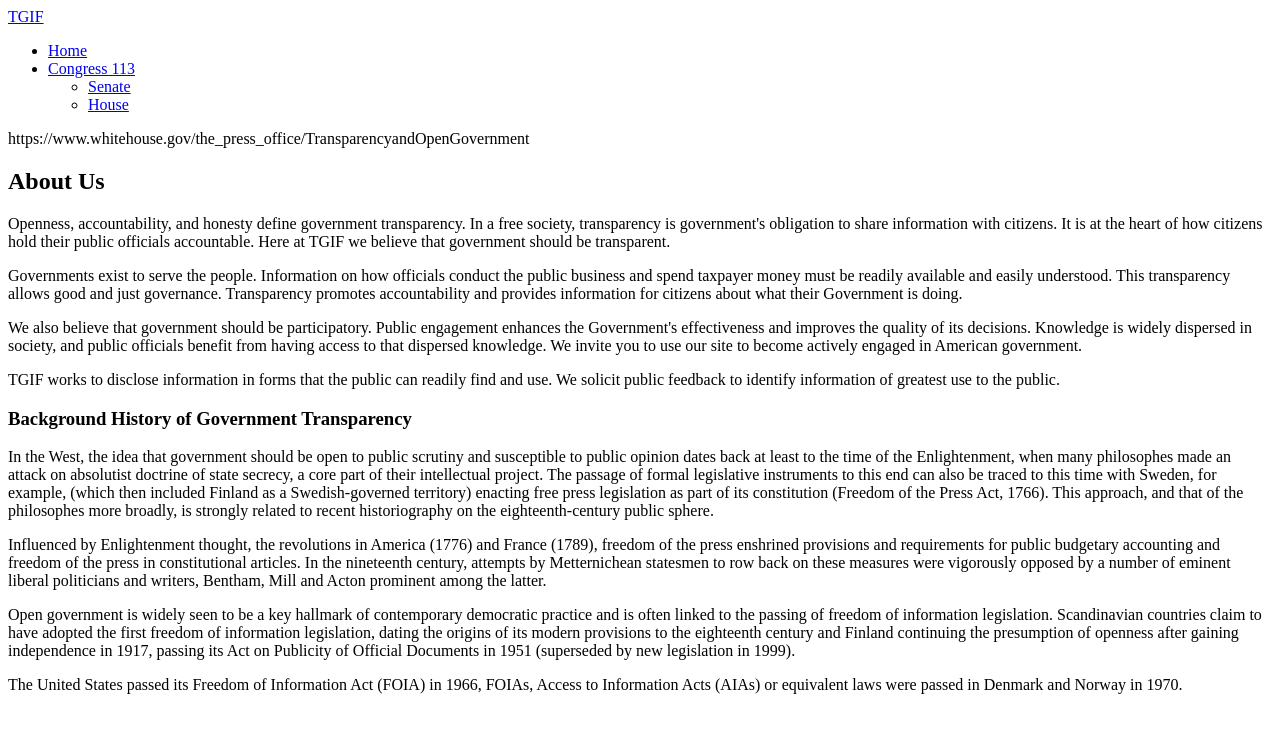
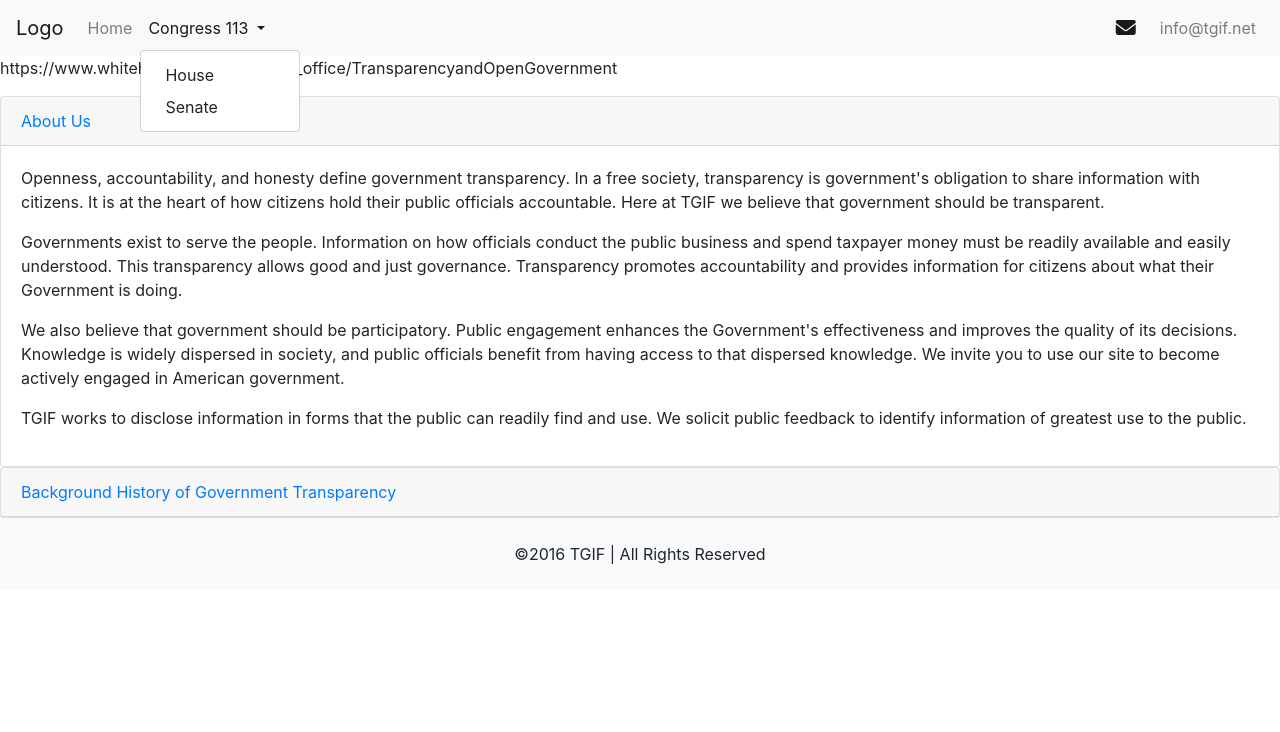
Before and after one commit to bshyn/Mindhub, a plain HTML site: page tarea6/home-starter-page.html in a window 1280 px wide. Both pictures are taken after a click on the link "Congress 113". Drawn offline with nearby package versions, Linux system fonts and the light colour scheme.

Commit message:
Update home-starter-page.html

```diff
--- a/tarea6/home-starter-page.html
+++ b/tarea6/home-starter-page.html
@@ -1,26 +1,44 @@
 <!DOCTYPE html>
 <html lang="en">
+
 <head>
-
+  <meta charset="utf-8">
+  <meta name="viewport" content="width=device-width, initial-scale=1, shrink-to-fit=no">
+  <title>Hola Mundo</title>
+  <link rel="stylesheet" href="https://stackpath.bootstrapcdn.com/bootstrap/4.3.1/css/bootstrap.min.css"
+    integrity="sha384-ggOyR0iXCbMQv3Xipma34MD+dH/1fQ784/j6cY/iJTQUOhcWr7x9JvoRxT2MZw1T" crossorigin="anonymous">
+  <script src="https://kit.fontawesome.com/49ebfdf3e1.js" crossorigin="anonymous"></script>
 </head>
 
 <body>
-         <nav>
-          <div>
-            <div>
-              <a href="#">TGIF</a>
+  <nav class="navbar navbar-expand-sm bg-light navbar-light">
+    <!-- Brand -->
+    <a class="navbar-brand" href="#">Logo</a>
+
+    <!-- Links -->
+    <ul class="navbar-nav">
+      <li class="nav-item">
+        <a class="nav-link" href="#">Home</a>
+      </li>
+      <!-- Dropdown -->
+      <li class="nav-item dropdown">
+        <a class="nav-link dropdown-toggle" href="#" id="navbardrop" data-toggle="dropdown">
+          Congress 113
+        </a>
+        <div class="dropdown-menu">
+          <a class="dropdown-item" href="house-starter-page.html">House</a>
+          <a class="dropdown-item" href="senate-starter-page.html">Senate</a>
         </div>
-            <ul >
-              <li><a href="#">Home</a></li>
-              <li >
-                <a href="#">Congress 113</a>
-                <ul >
-                  <li><a href="#">Senate</a></li>
-                  <li><a href="#">House</a></li>
-                </ul>
       </li>
     </ul>
-          </div>
+    <ul class="ml-auto navbar-nav">
+      <li class="navbar-brand">
+        <i class="fas fa-envelope"></i>
+      </li>
+      <li class="nav-item">
+        <a class="nav-link" href="mailto:info@tgif.net">info@tgif.net</a>
+      </li>
+    </ul>
   </nav>
 
 
@@ -30,24 +48,85 @@
 
     </div>
   </header>
-        <!--Table container-->
-        <div>
-            <h2>About Us</h2>
-            <p>Openness, accountability, and honesty define government transparency. In a free society, transparency is government's obligation to share information with citizens. It is at the heart of how citizens hold their public officials accountable. Here at TGIF we believe that government should be transparent.</p>
-            <p>Governments exist to serve the people. Information on how officials conduct the public business and spend taxpayer money must be readily available and easily understood. This transparency allows good and just governance.  Transparency promotes accountability and provides information for citizens about what their Government is doing.</p>
-            <p>We also believe that government should be participatory. Public engagement enhances the Government's effectiveness and improves the quality of its decisions. Knowledge is widely dispersed in society, and public officials benefit from having access to that dispersed knowledge. We invite you to use our site to become actively engaged in American government.</p>
-            <p>TGIF works to disclose information in forms that the public can readily find and use. We solicit public feedback to identify information of greatest use to the public.</p>
 
-            <h3>Background History of Government Transparency</h3>
-            <p>In the West, the idea that government should be open to public scrutiny and susceptible to public opinion dates back at least to the time of the Enlightenment, when many philosophes made an attack on absolutist doctrine of state secrecy, a core part of their intellectual project. The passage of formal legislative instruments to this end can also be traced to this time with Sweden, for example, (which then included Finland as a Swedish-governed territory) enacting free press legislation as part of its constitution (Freedom of the Press Act, 1766). This approach, and that of the philosophes more broadly, is strongly related to recent historiography on the eighteenth-century public sphere.
+  <div id="accordion">
 
-      			<p>Influenced by Enlightenment thought, the revolutions in America (1776) and France (1789), freedom of the press enshrined provisions and requirements for public budgetary accounting and freedom of the press in constitutional articles. In the nineteenth century, attempts by Metternichean statesmen to row back on these measures were vigorously opposed by a number of eminent liberal politicians and writers, Bentham, Mill and Acton prominent among the latter.</p>
+    <div class="card">
+      <div class="card-header">
+        <a class="card-link" data-toggle="collapse" href="#collapseOne">
+          About Us
+        </a>
+      </div>
+      <div id="collapseOne" class="collapse show" data-parent="#accordion">
+        <div class="card-body">
+          <p>Openness, accountability, and honesty define government transparency. In a free society, transparency is
+            government's obligation to share information with citizens. It is at the heart of how citizens hold their
+            public officials accountable. Here at TGIF we believe that government should be transparent.</p>
+          <p>Governments exist to serve the people. Information on how officials conduct the public business and spend
+            taxpayer money must be readily available and easily understood. This transparency allows good and just
+            governance. Transparency promotes accountability and provides information for citizens about what their
+            Government is doing.</p>
+          <p>We also believe that government should be participatory. Public engagement enhances the Government's
+            effectiveness and improves the quality of its decisions. Knowledge is widely dispersed in society, and
+            public officials benefit from having access to that dispersed knowledge. We invite you to use our site to
+            become actively engaged in American government.</p>
+          <p>TGIF works to disclose information in forms that the public can readily find and use. We solicit public
+            feedback to identify information of greatest use to the public.</p>
+        </div>
+      </div>
+    </div>
 
-      			<p>Open government is widely seen to be a key hallmark of contemporary democratic practice and is often linked to the passing of freedom of information legislation. Scandinavian countries claim to have adopted the first freedom of information legislation, dating the origins of its modern provisions to the eighteenth century and Finland continuing the presumption of openness after gaining independence in 1917, passing its Act on Publicity of Official Documents in 1951 (superseded by new legislation in 1999).</p>
+    <div class="card">
+      <div class="card-header">
+        <a class="collapsed card-link" data-toggle="collapse" href="#collapseTwo">
+          Background History of Government Transparency
+        </a>
+      </div>
+      <div id="collapseTwo" class="collapse" data-parent="#accordion">
+        <div class="card-body">
+          <p>In the West, the idea that government should be open to public scrutiny and susceptible to public opinion
+            dates back at least to the time of the Enlightenment, when many philosophes made an attack on absolutist
+            doctrine of state secrecy, a core part of their intellectual project. The passage of formal legislative
+            instruments to this end can also be traced to this time with Sweden, for example, (which then included
+            Finland as a Swedish-governed territory) enacting free press legislation as part of its constitution
+            (Freedom of the Press Act, 1766). This approach, and that of the philosophes more broadly, is strongly
+            related to recent historiography on the eighteenth-century public sphere.
 
-      			<p>The United States passed its Freedom of Information Act (FOIA) in 1966, FOIAs, Access to Information Acts (AIAs) or equivalent laws were passed in Denmark and Norway in 1970.</p>
+            <p>Influenced by Enlightenment thought, the revolutions in America (1776) and France (1789), freedom of the
+              press enshrined provisions and requirements for public budgetary accounting and freedom of the press in
+              constitutional articles. In the nineteenth century, attempts by Metternichean statesmen to row back on
+              these measures were vigorously opposed by a number of eminent liberal politicians and writers, Bentham,
+              Mill and Acton prominent among the latter.</p>
 
+            <p>Open government is widely seen to be a key hallmark of contemporary democratic practice and is often
+              linked to the passing of freedom of information legislation. Scandinavian countries claim to have adopted
+              the first freedom of information legislation, dating the origins of its modern provisions to the
+              eighteenth century and Finland continuing the presumption of openness after gaining independence in 1917,
+              passing its Act on Publicity of Official Documents in 1951 (superseded by new legislation in 1999).</p>
+
+            <p>The United States passed its Freedom of Information Act (FOIA) in 1966, FOIAs, Access to Information Acts
+              (AIAs) or equivalent laws were passed in Denmark and Norway in 1970.</p>
 
         </div>
+      </div>
+    </div>
+  </div>
+
+  <footer class="py-4 bg-light">
+    <div class="container text-center">
+      &copy;2016 TGIF | All Rights Reserved
+    </div>
+  </footer>
+
+  <script src="https://code.jquery.com/jquery-3.3.1.slim.min.js"
+    integrity="sha384-q8i/X+965DzO0rT7abK41JStQIAqVgRVzpbzo5smXKp4YfRvH+8abtTE1Pi6jizo"
+    crossorigin="anonymous"></script>
+  <script src="https://cdnjs.cloudflare.com/ajax/libs/popper.js/1.14.7/umd/popper.min.js"
+    integrity="sha384-UO2eT0CpHqdSJQ6hJty5KVphtPhzWj9WO1clHTMGa3JDZwrnQq4sF86dIHNDz0W1"
+    crossorigin="anonymous"></script>
+  <script src="https://stackpath.bootstrapcdn.com/bootstrap/4.3.1/js/bootstrap.min.js"
+    integrity="sha384-JjSmVgyd0p3pXB1rRibZUAYoIIy6OrQ6VrjIEaFf/nJGzIxFDsf4x0xIM+B07jRM"
+    crossorigin="anonymous"></script>
 </body>
+
 </html>
```
Lines whose indentation alone changed are shown as unchanged.
